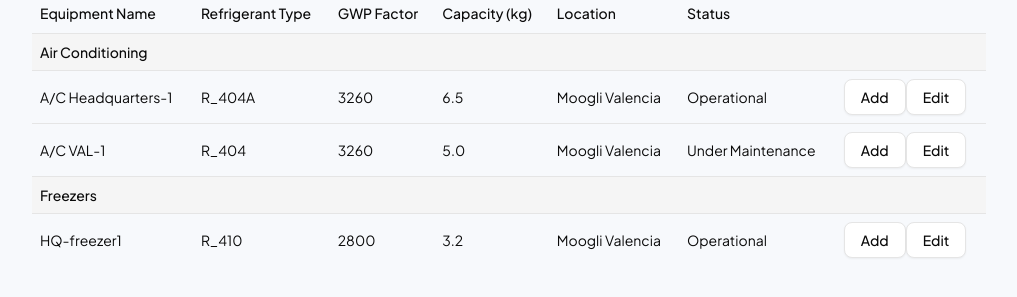
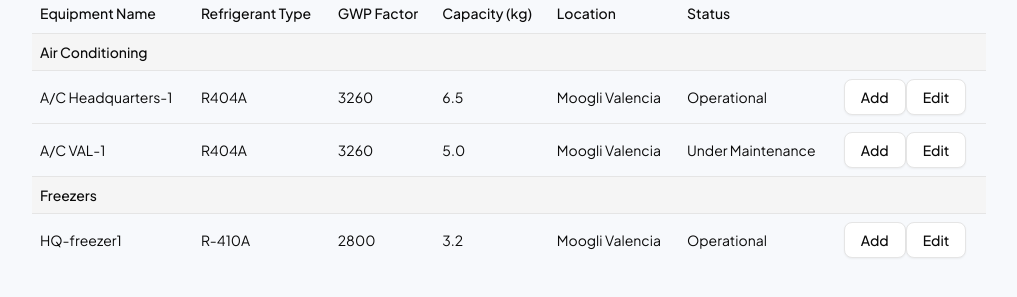
Before and after one commit to rarribas/moogli_fugitive_emissions, a React (Vite) app: page / in a window 1280 px wide. Shown: the part 125-422 px from the top of the page, without its empty margins (256-1273 px from the left). Built offline with nearby package versions, Linux system fonts and the light colour scheme.

Commit message:
added a couple of dropdowns

```diff
--- a/src/components/TableConfiguration.jsx
+++ b/src/components/TableConfiguration.jsx
@@ -6,7 +6,7 @@ import DatePicker from "@/components/ui/DatePicker";
 import { Input } from "@/components/ui/Input";
 import { emissionsData } from "../data/emissionsData";
 import { groupData } from "@/helpers/groupData";
-import { getLocationLabel } from "@/data/selectsData";
+import { getLocationLabel, getRefrigerantTypeLabel } from "@/data/selectsData";
 
 export const headerColumns = [
   {
@@ -16,6 +16,10 @@ export const headerColumns = [
   {
     accessorKey: "refrigerantType",
     header: "Refrigerant Type",
+    cell: ({ getValue }) => {
+      const value = getValue()
+      return getRefrigerantTypeLabel(value)
+    },
   },
   {
     accessorKey: "gwp_factor",
--- a/src/components/ui/tabs/DetailsEditMode.jsx
+++ b/src/components/ui/tabs/DetailsEditMode.jsx
@@ -10,7 +10,12 @@ import {
   SelectValue,
   SelectContent
 } from "@/components/ui/select"
-import { typeOfEquipmentOptions, locationsOptions, maintenanceCycleOptions } from "@/data/selectsData";
+import {
+  typeOfEquipmentOptions,
+  locationsOptions,
+  maintenanceCycleOptions,
+  refrigerantTypeOptions
+} from "@/data/selectsData";
 import TableDataContext from "@/context/mainTableDataContext";
 import useSelectOptions from "@/hooks/useSelectOptions";
 import { useFormValidation } from "@/hooks/useFormValidation";
@@ -35,6 +40,7 @@ export default function DetailsEditMode({editableRow, setEditDetails}){
   const typeOptions = useSelectOptions(typeOfEquipmentOptions);
   const locationOpts = useSelectOptions(locationsOptions);
   const cycleOpts = useSelectOptions(maintenanceCycleOptions);
+  const refTypeOpts = useSelectOptions(refrigerantTypeOptions);
 
   const onFormSubmit = (ev) =>{
     ev.preventDefault();
@@ -130,6 +136,24 @@ export default function DetailsEditMode({editableRow, setEditDetails}){
         </div>
 
         <div>
+          <Label htmlFor="refrigerantType">Refrigerant Type</Label>
+          <Select
+            id="refrigerantType"
+            onValueChange={(value) =>
+              setEditableData({ ...editableData, refrigerantType: value })
+            }
+            value={editableData.refrigerantType}
+          >
+            <SelectTrigger>
+              <SelectValue placeholder="Select a Refrigerant Type" />
+            </SelectTrigger>
+            <SelectContent>
+              {refTypeOpts}
+            </SelectContent>
+          </Select>
+        </div>
+
+        <div>
           <Label htmlFor="maintenanceCycle">Maintenance Cycle</Label>
           <Select
             id="maintenanceCycle"
--- a/src/components/ui/tabs/DetailsViewMode.jsx
+++ b/src/components/ui/tabs/DetailsViewMode.jsx
@@ -1,6 +1,6 @@
 import { Button } from "../Button";
 import Header from "./Header";
-import { getTypeLabel, getLocationLabel, getMaintanceCycleLabel } from "@/data/selectsData";
+import { getTypeLabel, getLocationLabel, getMaintanceCycleLabel, getRefrigerantTypeLabel } from "@/data/selectsData";
 
 export default function DetailsViewMode({editableRow, setEditDetails}) {
   return (
@@ -26,9 +26,13 @@ export default function DetailsViewMode({editableRow, setEditDetails}) {
           <h4>Location</h4>
           <p>{getLocationLabel(editableRow.location)}</p>
         </div>
-         <div>
+        <div>
           <h4>Maintenance Cycle</h4>
           <p>{getMaintanceCycleLabel(editableRow.maintenanceCycle)}</p>
+        </div>
+        <div>
+          <h4>Refrigerant Type</h4>
+          <p>{getRefrigerantTypeLabel(editableRow.refrigerantType)}</p>
         </div>
       </div>
     </div>
--- a/src/data/emissionsData.js
+++ b/src/data/emissionsData.js
@@ -6,7 +6,7 @@ export const emissionsData = [
   {
     id: uuidv4(),
     equipmentName: "A/C Headquarters-1",
-    refrigerantType: "R_404A",
+    refrigerantType: "r404a",
     gwp_factor: "3260",
     capacity: "6.5",
     location: "moogli-valencia",
@@ -28,7 +28,7 @@ export const emissionsData = [
   {
     id: uuidv4(),
     equipmentName: "A/C VAL-1",
-    refrigerantType: "R_404",
+    refrigerantType: "r404a",
     gwp_factor: "3260",
     capacity: "5.0",
     location: "moogli-valencia",
@@ -43,7 +43,7 @@ export const emissionsData = [
   {
     id: uuidv4(),
     equipmentName: "HQ-freezer1",
-    refrigerantType: "R_410",
+    refrigerantType: "r-410a",
     gwp_factor: "2800",
     capacity: "3.2",
     location: "moogli-valencia",
--- a/src/data/selectsData.js
+++ b/src/data/selectsData.js
@@ -29,13 +29,23 @@ export const maintenanceCycleOptions = [
   { label: "Every 2 years", value: "2-years" },
 ];
 
+export const refrigerantTypeOptions = [
+  { label: "R600a", value: "r600a" },
+  { label: "HFC-134a", value: "hfc-134a" },
+  { label: "R-32", value: "r-32" },
+  { label: "R290", value: "r290" },
+  { label: "R11", value: "r11" },
+  { label: "R404A", value: "r404a" },
+  { label: "R-410A", value: "r-410a" },
+  { label: "HFC-125", value: "hfc-125" },
+];
+
 export const getTypeLabel = (value) => {
   const foundItem = typeOfEquipmentOptions.find((item) => item.value === value )
   return foundItem.label;
 }
 
 export const getLocationLabel = (value) => {
-  console.log(value);
   const foundItem = locationsOptions.find((item) => item.value === value )
   return foundItem.label;
 }
@@ -44,3 +54,8 @@ export const getMaintanceCycleLabel = (value) => {
   const foundItem = maintenanceCycleOptions.find((item) => item.value === value )
   return foundItem.label;
 }
+
+export const getRefrigerantTypeLabel = (value) => {
+  const foundItem = refrigerantTypeOptions.find((item) => item.value === value )
+  return foundItem.label;
+}
```
